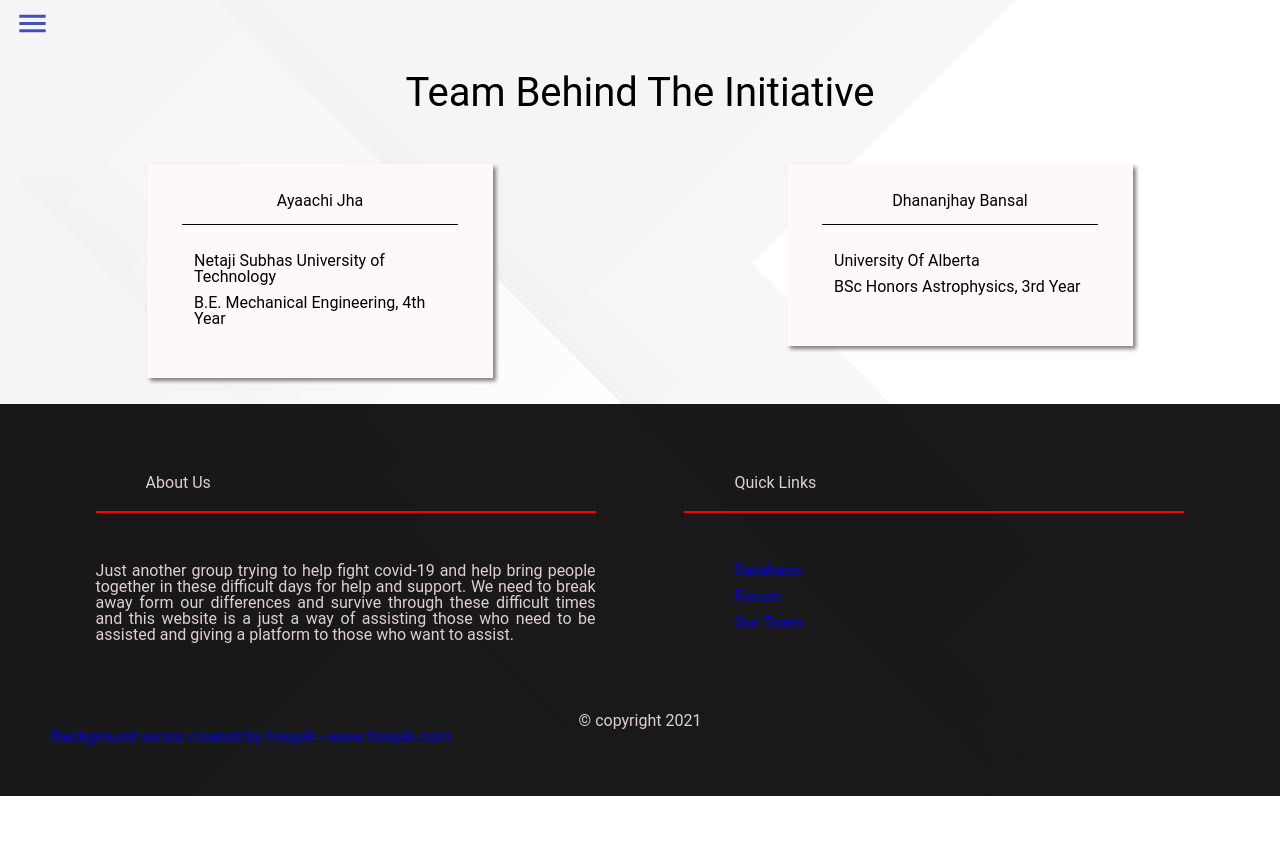
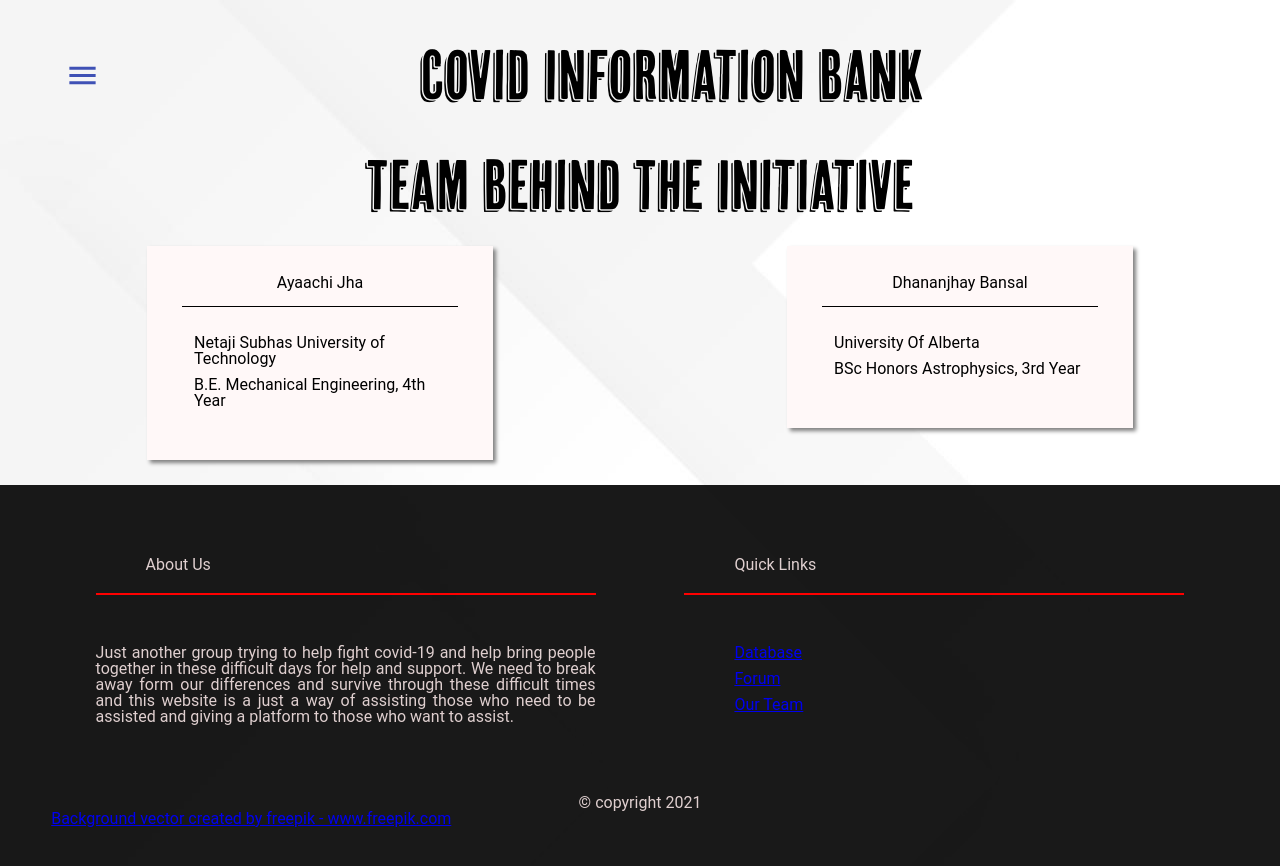
Before and after one commit to code-against-covid/covid-site, a React (Create React App) app in the folder frontend/: page /team in a window 1280 px wide. Shown: the top 866 px of the page. Before the commit the page ends 800 px from the top, so only its background shows below. Built offline with nearby package versions, Linux system fonts and the light colour scheme.

Commit message:
few changes

```diff
--- a/frontend/src/App.css
+++ b/frontend/src/App.css
@@ -54,6 +54,11 @@ html {
   font-family: "Roboto", sans-serif;
 }
 
+@font-face {
+  font-family: cheappine;
+  src: url(./assets/fonts/Cheap\ Pine\ Regular.otf);
+}
+
 .app {
   background: url("./assets/bg/bg3.jpg") #f1f1f1;
   background-repeat: no-repeat;
@@ -70,10 +75,10 @@ html {
 }
 
 .heading {
-  width: 100%;
   text-align: center;
-  font-size: 40px;
-  padding: 2% 0 2% 0%;
+  font-size: 70px;
+  font-family: 'cheappine';
+  margin: 0 auto;
 }
 
 .frontpagecont {
@@ -91,7 +96,7 @@ html {
   width: 600px;
   height: 350px;
   overflow: hidden;
-  box-shadow: 7px 7px 5px grey;
+  box-shadow: 5px 5px 5px grey;
 }
 
 .rightbox {
@@ -102,7 +107,7 @@ html {
   margin-left: 2%;
   width: 350px;
   height: 350px;
-  box-shadow: 7px 7px 5px grey;
+  box-shadow: 5px 5px 5px grey;
 }
 
 /* @media (max-width: 800px) {
@@ -114,6 +119,10 @@ html {
 .announcement_heading {
   font-size: 30px;
   text-align: center;
+}
+
+.announcementlines{
+  margin-top: 4%;
 }
 
 .form_heading {
@@ -254,7 +263,7 @@ html {
 
 .dbwarning {
   background: rgb(246, 255, 122);
-  margin: 0.5% 5%;
+  margin: 2% 5%;
   font-size: 13px;
   padding: 1%;
   display: inline-block;
--- a/frontend/src/App.js
+++ b/frontend/src/App.js
@@ -95,20 +95,20 @@ const App = () =>
     <>
       <div className="app">
         <Drawer />
-        <div className='heading'>
+        {/* <div className='heading'>
           <Link to='/' style={{ textDecoration: 'none', color: 'black' }}>Covid Information Bank</Link>
-        </div>
+        </div> */}
         <div className="frontpagecont">
 
           <div className="leftbox">
             <div className="announcement_heading">
-              Announcements
+              News and updates
             </div>
             <div className="marquee">
               {announcement.map((item) =>
               {
                 return (
-                  <div style={{ background: 'lightsalmon', marginTop: '4%', fontSize: '25px', textAlign: 'center' }} key={item.id}>{item.name}</div>
+                  <div className="announcementlines" key={item.id}>{item.name}</div>
                 );
               })}
             </div>
@@ -116,7 +116,7 @@ const App = () =>
 
           <div className="rightbox">
             <div className="form_heading">
-              Access to Database
+              Resource Database
             </div>
 
 
@@ -163,7 +163,8 @@ const App = () =>
                     id="name"
                     multiline
                     rows={4}
-                    label="Additional Information"
+                    label="Information"
+                    placeholder="Information about the resource: Address, Phone, Availability, etc. Any information you provide will help thousands."
                     type="email"
                     fullWidth
                   />
--- a/frontend/src/components/Drawer/Drawer.js
+++ b/frontend/src/components/Drawer/Drawer.js
@@ -14,6 +14,8 @@ import HomeIcon from '@material-ui/icons/Home';
 import PeopleIcon from '@material-ui/icons/People';
 import ForumIcon from '@material-ui/icons/Forum';
 import MenuIcon from '@material-ui/icons/Menu';
+import styles from './styles/Drawer.module.css';
+import { Link } from 'react-router-dom';
 
 const useStyles = makeStyles({
     list: {
@@ -118,7 +120,14 @@ export default function TemporaryDrawer()
         <div>
             {['left'].map((anchor) => (
                 <React.Fragment key={anchor}>
-                    <Button onClick={toggleDrawer(anchor, true)}><MenuIcon fontSize="large" color="primary" /></Button>
+                    <div className={`${ styles.menutogglediv }`}>
+                        <div className={`${ styles.menubtn }`}>
+                            <Button onClick={toggleDrawer(anchor, true)}><MenuIcon fontSize="large" color="primary" /></Button>
+                        </div>
+                        <div className={`${ styles.mainheading }`}>
+                            Covid Information Bank
+                        </div>
+                    </div>
                     <Drawer anchor={anchor} open={state[anchor]} onClose={toggleDrawer(anchor, false)}>
                         {list(anchor)}
                     </Drawer>
--- /dev/null
+++ b/frontend/src/components/Drawer/styles/Drawer.module.css
@@ -0,0 +1,19 @@
+@font-face {
+    font-family: cheappine;
+    src: url(../../../assets/fonts/Cheap\ Pine\ Regular.otf);
+  }
+
+.menutogglediv{
+    padding: 40px 50px;
+    display: flex;
+    flex-wrap: wrap;
+    align-items: center;
+}
+
+
+.mainheading{
+    text-align: center;
+    font-size: 70px;
+    font-family: 'cheappine';
+    margin: auto;
+}
--- a/frontend/src/database.js
+++ b/frontend/src/database.js
@@ -59,9 +59,9 @@ const Database = () =>
             <div className="database">
 
                 <Drawer />
-                <div className='heading'>
+                {/* <div className='heading'>
                     <Link to='/' style={{ textDecoration: 'none' }}>Covid Information Bank</Link>
-                </div>
+                </div> */}
                 <h1 className="heading">Database </h1>
                 <div className="dbsearchsec">
 
```
Also changed, not shown: frontend/src/assets/fonts/Cheap Pine Regular.otf (added).
